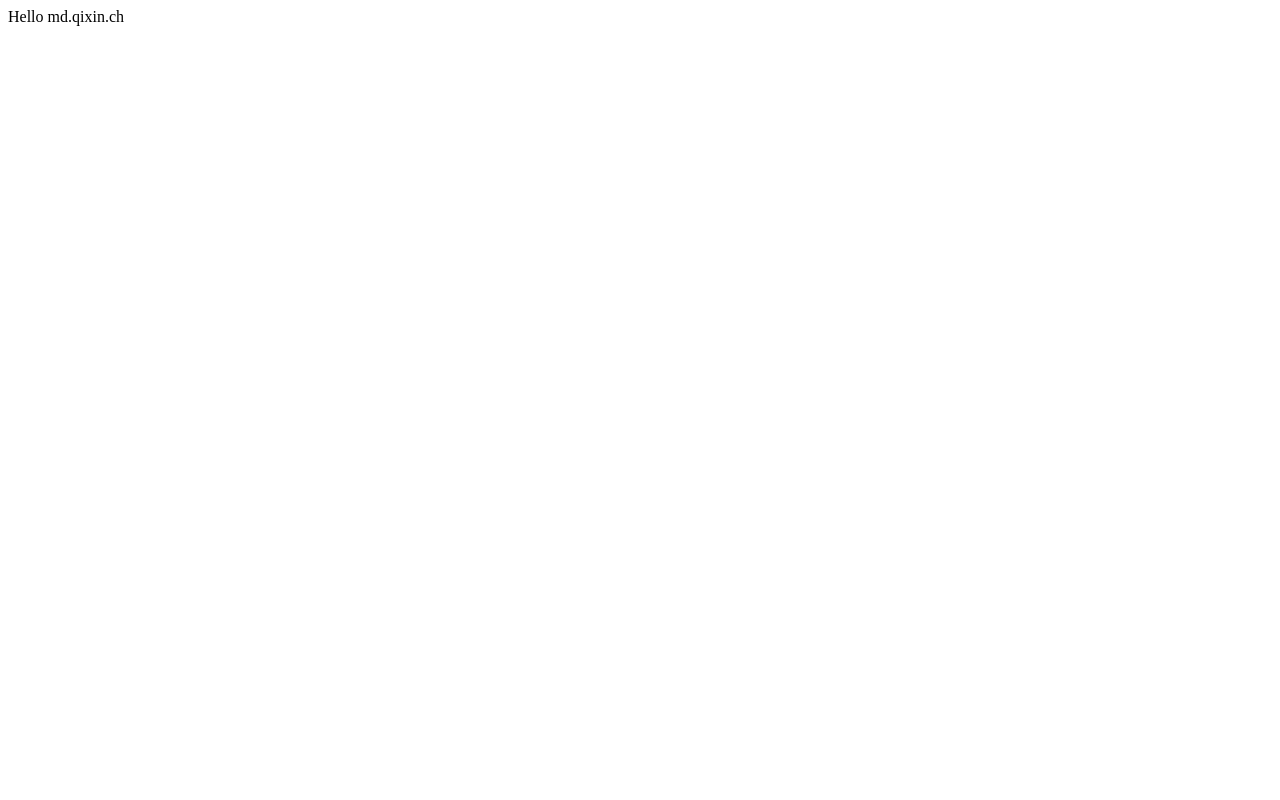
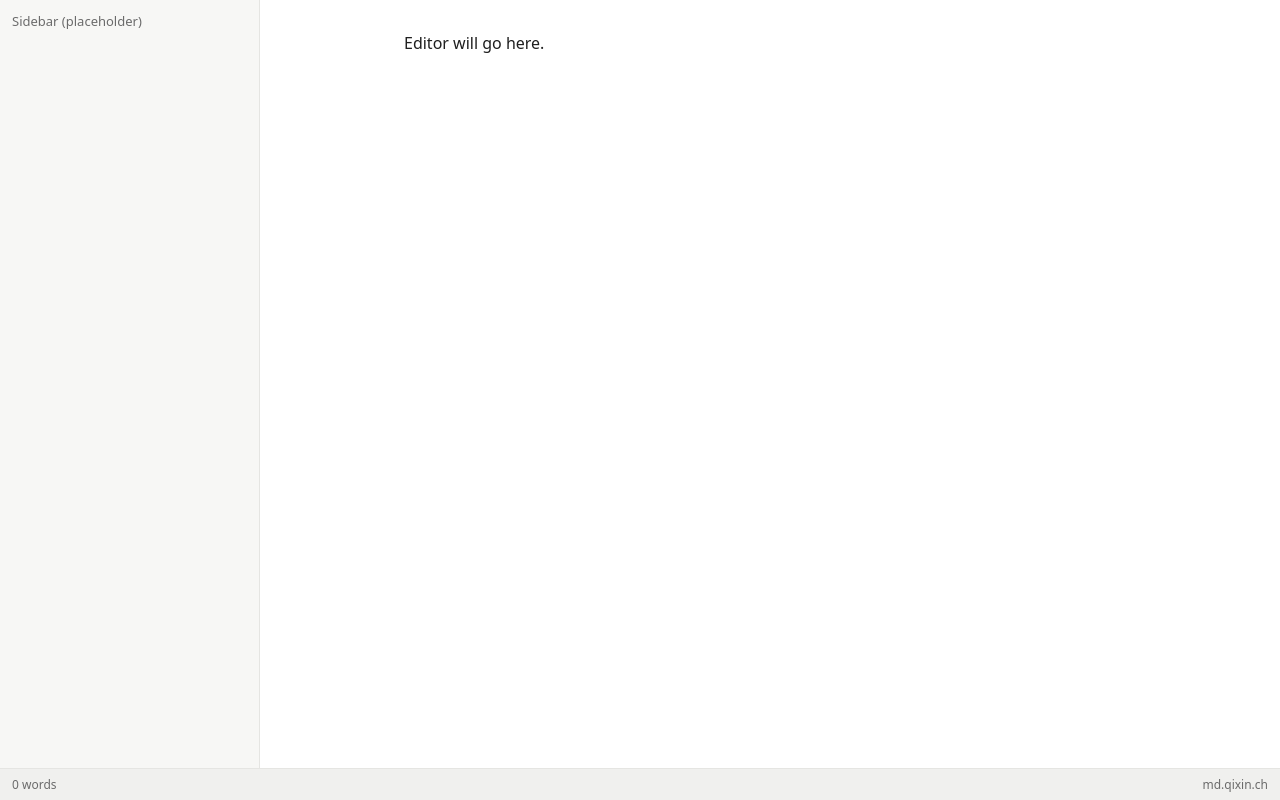
Before and after one commit to KysonGeek/ZenMark, a React (Vite) app: page / in a window 1280 px wide. Built offline with nearby package versions, Linux system fonts and the light colour scheme.

Commit message:
feat(shell): add app layout with sidebar and status bar

```diff
--- a/src/App.tsx
+++ b/src/App.tsx
@@ -1,3 +1,19 @@
+import { useState } from 'react'
+import { Sidebar } from './components/Sidebar'
+import { StatusBar } from './components/StatusBar'
+import './styles/theme.css'
+import './styles/app.css'
+
 export default function App() {
-  return <div>Hello md.qixin.ch</div>
+  const [sidebarOpen] = useState(true)
+
+  return (
+    <div className="app" data-sidebar={sidebarOpen ? 'open' : 'closed'}>
+      <Sidebar />
+      <main className="editor-pane">
+        <div className="editor-root">Editor will go here.</div>
+      </main>
+      <StatusBar />
+    </div>
+  )
 }
--- /dev/null
+++ b/src/components/Sidebar.tsx
@@ -0,0 +1,9 @@
+export function Sidebar() {
+  return (
+    <aside className="sidebar">
+      <div style={{ padding: 12, fontSize: 13, color: 'var(--text-muted)' }}>
+        Sidebar (placeholder)
+      </div>
+    </aside>
+  )
+}
--- /dev/null
+++ b/src/components/StatusBar.tsx
@@ -0,0 +1,9 @@
+export function StatusBar() {
+  return (
+    <footer className="statusbar">
+      <span>0 words</span>
+      <span className="spacer" />
+      <span>md.qixin.ch</span>
+    </footer>
+  )
+}
--- /dev/null
+++ b/src/styles/app.css
@@ -0,0 +1,49 @@
+* { box-sizing: border-box; }
+html, body, #root { height: 100%; margin: 0; }
+body { background: var(--bg); color: var(--text); }
+
+.app {
+  display: grid;
+  grid-template-columns: var(--sidebar-w, 260px) 1fr;
+  grid-template-rows: 1fr auto;
+  grid-template-areas: "sidebar editor" "status status";
+  height: 100vh;
+}
+.app[data-sidebar='closed'] { --sidebar-w: 0px; }
+
+.sidebar {
+  grid-area: sidebar;
+  background: var(--bg-sidebar);
+  border-right: 1px solid var(--border);
+  overflow: hidden;
+  display: flex;
+  flex-direction: column;
+}
+
+.editor-pane {
+  grid-area: editor;
+  overflow-y: auto;
+  display: flex;
+  justify-content: center;
+}
+.editor-pane > .editor-root {
+  width: 100%;
+  max-width: 780px;
+  padding: 32px 24px 96px;
+}
+
+.statusbar {
+  grid-area: status;
+  height: 32px;
+  background: var(--bg-statusbar);
+  border-top: 1px solid var(--border);
+  display: flex;
+  align-items: center;
+  padding: 0 12px;
+  font-size: 12px;
+  color: var(--text-muted);
+  gap: 16px;
+}
+.statusbar .spacer { flex: 1; }
+.statusbar button { background: none; border: none; color: inherit; cursor: pointer; font: inherit; padding: 4px 8px; border-radius: 4px; }
+.statusbar button:hover { background: var(--accent-bg); }
--- /dev/null
+++ b/src/styles/theme.css
@@ -0,0 +1,24 @@
+:root {
+  --bg: #ffffff;
+  --bg-sidebar: #f7f7f5;
+  --bg-statusbar: #f0f0ee;
+  --text: #1f1f1f;
+  --text-muted: #6b6b6b;
+  --border: #e5e5e2;
+  --accent: #2563eb;
+  --accent-bg: rgba(37, 99, 235, 0.10);
+  --danger: #dc2626;
+  font-family: system-ui, -apple-system, "Segoe UI", sans-serif;
+}
+
+[data-theme='dark'] {
+  --bg: #1c1c1c;
+  --bg-sidebar: #161616;
+  --bg-statusbar: #121212;
+  --text: #e8e8e6;
+  --text-muted: #9a9a96;
+  --border: #2c2c2c;
+  --accent: #60a5fa;
+  --accent-bg: rgba(96, 165, 250, 0.14);
+  --danger: #f87171;
+}
```
